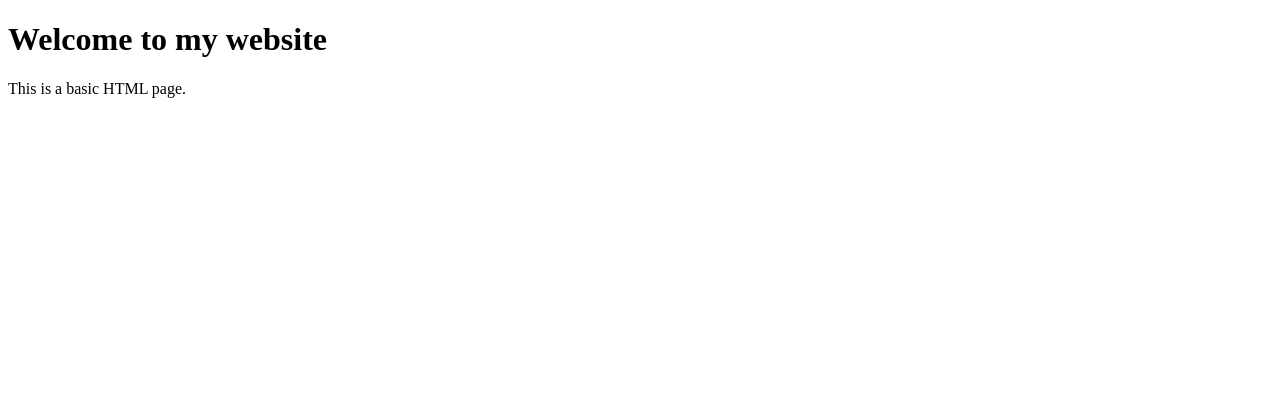
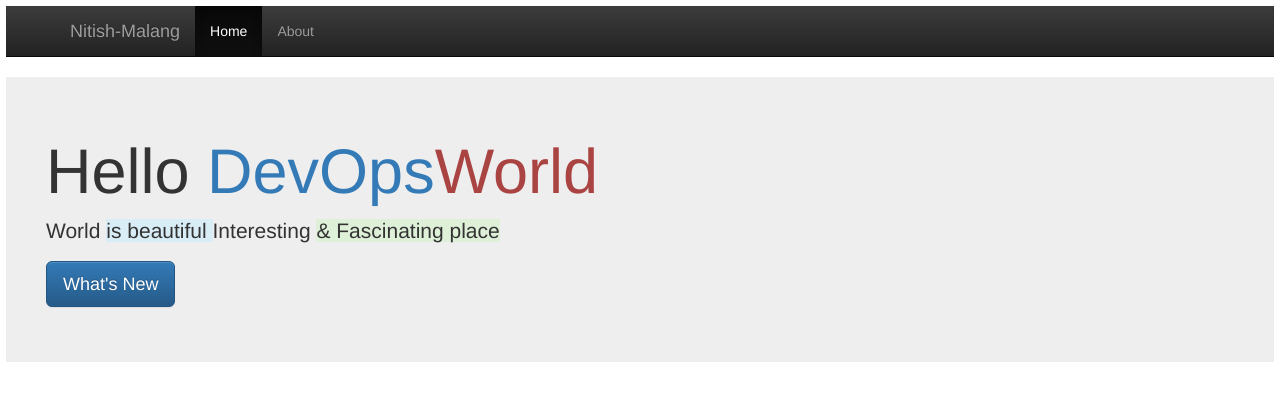
Before and after one commit to nitishmalang/Demo-Nodejs-Webpage, a website: page index.html in a window 1280 px wide. Drawn offline with nearby package versions, Linux system fonts and the light colour scheme.

Commit message:
Update index.html

```diff
--- a/index.html
+++ b/index.html
@@ -1,10 +1,31 @@
 <!DOCTYPE html>
-<html>
 <head>
-	<title>My Website</title>
-</head>
-<body>
-	<h1>Welcome to my website</h1>
-	<p>This is a basic HTML page.</p>
-</body>
+    <title> DevOps HomePage </title>
+    <script src="https://ajax.googleapis.com/ajax/libs/jquery/1.11.2/jquery.min.js"></script>
+    <link rel="stylesheet" href="https://maxcdn.bootstrapcdn.com/bootstrap/3.3.1/css/bootstrap.min.css">
+    <link rel="stylesheet" href="https://maxcdn.bootstrapcdn.com/bootstrap/3.3.1/css/bootstrap-theme.min.css">
+    <script src="https://maxcdn.bootstrapcdn.com/bootstrap/3.3.1/js/bootstrap.min.js"></script>
+  </head>
+  <body>
+    <div style="margin:6px;">
+      <nav class="navbar navbar-inverse navbar-static-top">
+    <div class="container">
+      <a class="navbar-brand" href="/"> Nitish-Malang </a>
+      <ul class="nav navbar-nav">
+        <li class="active">
+          <a href="/"> Home </a>
+        </li>
+        <li>
+          <a href="/about"> About </a>
+        </li>
+      </ul>
+    </div>
+  </nav>
+      <div class="jumbotron"  style="padding:40px;">
+        <h1> Hello <span class="text-primary">DevOps</span><span class="text-danger">World  </span></h1>
+        <p>  World   <span class="bg-info">  is beautiful </span> Interesting <span class="bg-success"> & Fascinating place  </span></p>
+        <p><a class="btn btn-primary btn-lg" href="#" role="button">What's New</a></p>
+      </div>
+    </div>
+  </body>
 </html>
```
